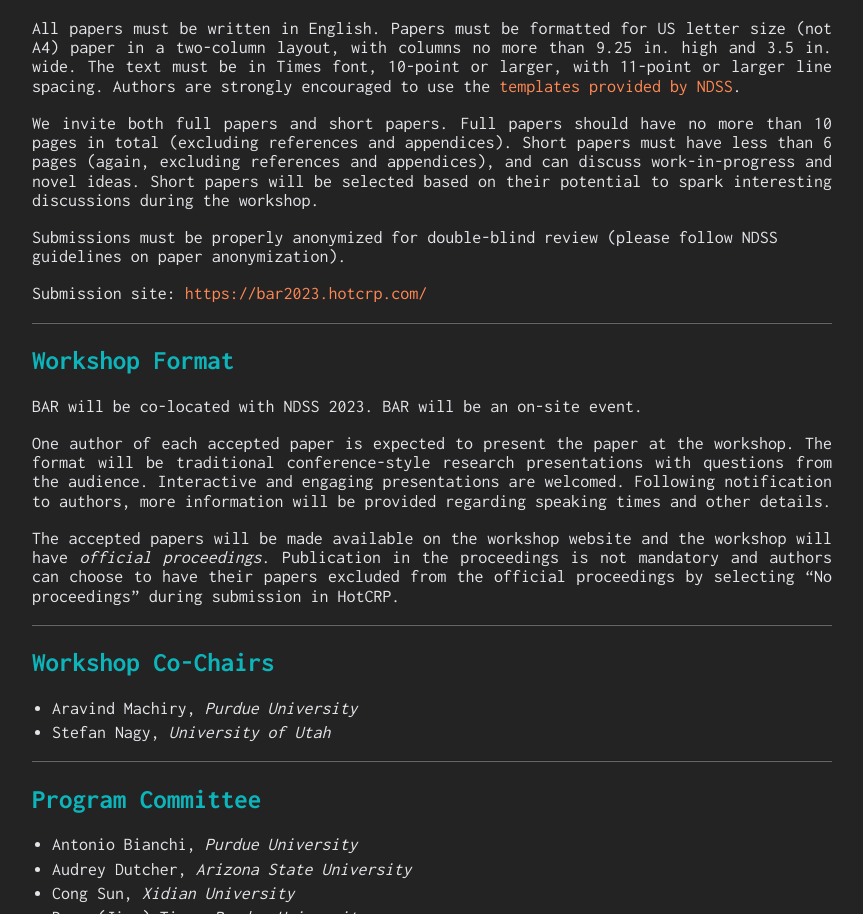
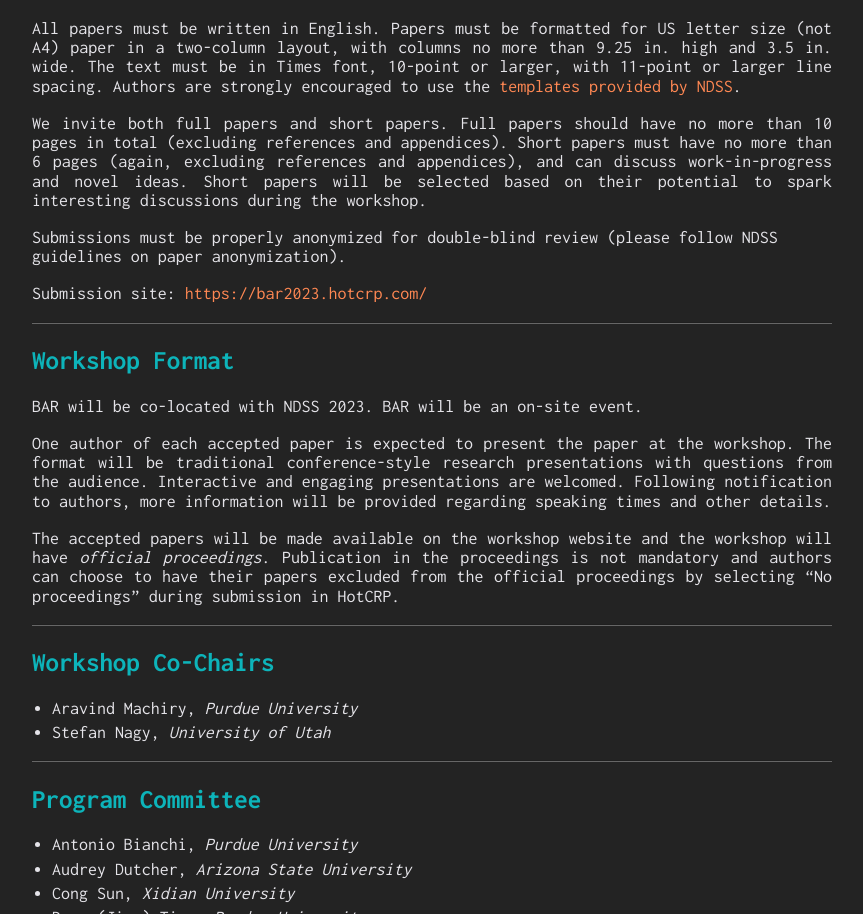
Before and after one commit to NDSS-BAR24/NDSS-BAR24.github.io, a plain HTML site: page index.html in a window 1280 px wide. Shown: the part 1433-2347 px from the top of the page, without its empty margins (208-1071 px from the left). Drawn offline with Linux system fonts and the light colour scheme.

Commit message:
Fixing page limit on the submissions.
Thank you yuichis@ricsec.co.jp for noticing this.

```diff
--- a/index.html
+++ b/index.html
@@ -99,7 +99,7 @@
 
             <p align="justify">All papers must be written in English. Papers must be formatted for US letter size (not A4) paper in a two-column layout, with columns no more than 9.25 in. high and 3.5 in. wide. The text must be in Times font, 10-point or larger, with 11-point or larger line spacing. Authors are strongly encouraged to use the <a href="https://www.ndss-symposium.org/ndss2023/templates/">templates provided by NDSS</a>.</p>
 
-            <p align="justify">We invite both full papers and short papers. Full papers should have no more than 10 pages in total (excluding references and appendices). Short papers must have less than 6 pages (again, excluding references and appendices), and can discuss work-in-progress and novel ideas. Short papers will be selected based on their potential to spark interesting discussions during the workshop.</p>
+            <p align="justify">We invite both full papers and short papers. Full papers should have no more than 10 pages in total (excluding references and appendices). Short papers must have no more than 6 pages (again, excluding references and appendices), and can discuss work-in-progress and novel ideas. Short papers will be selected based on their potential to spark interesting discussions during the workshop.</p>
 
             <p>Submissions must be properly anonymized for double-blind review (please follow NDSS guidelines on paper anonymization).</p>
 
```
